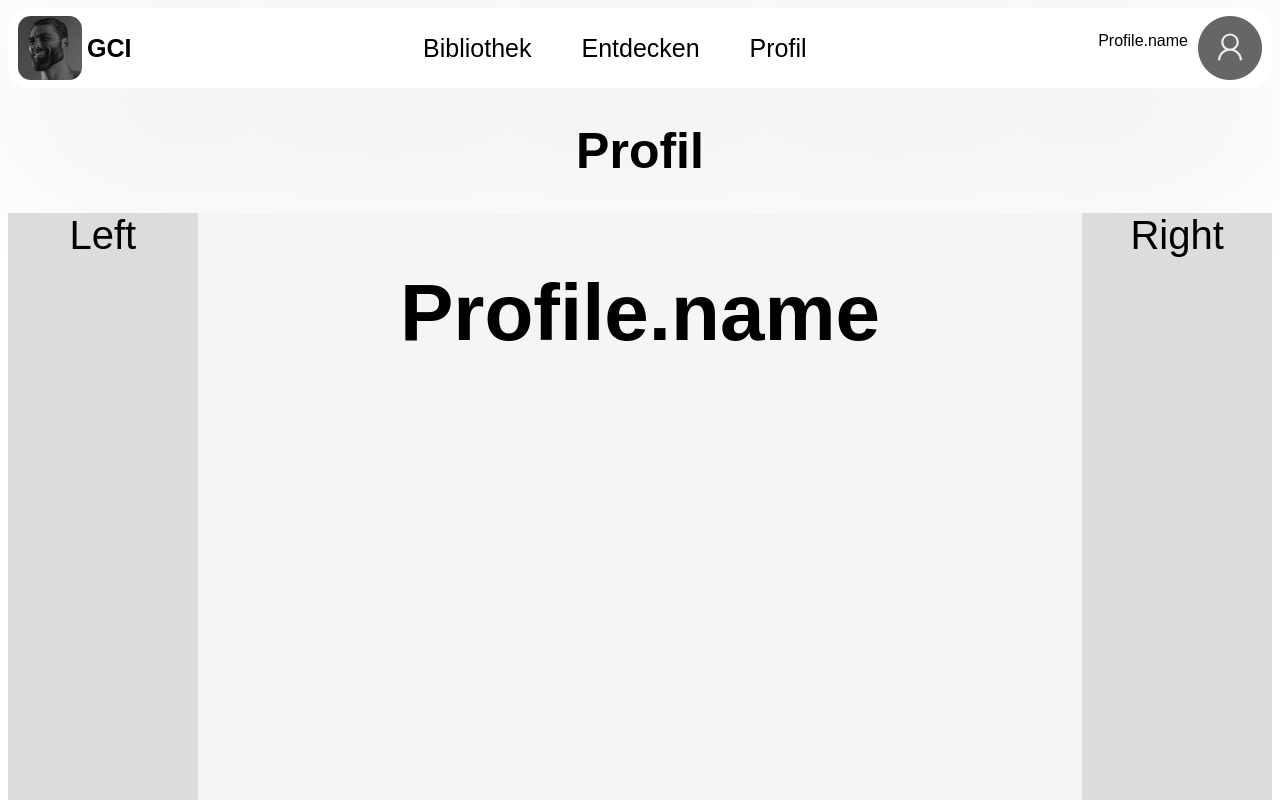
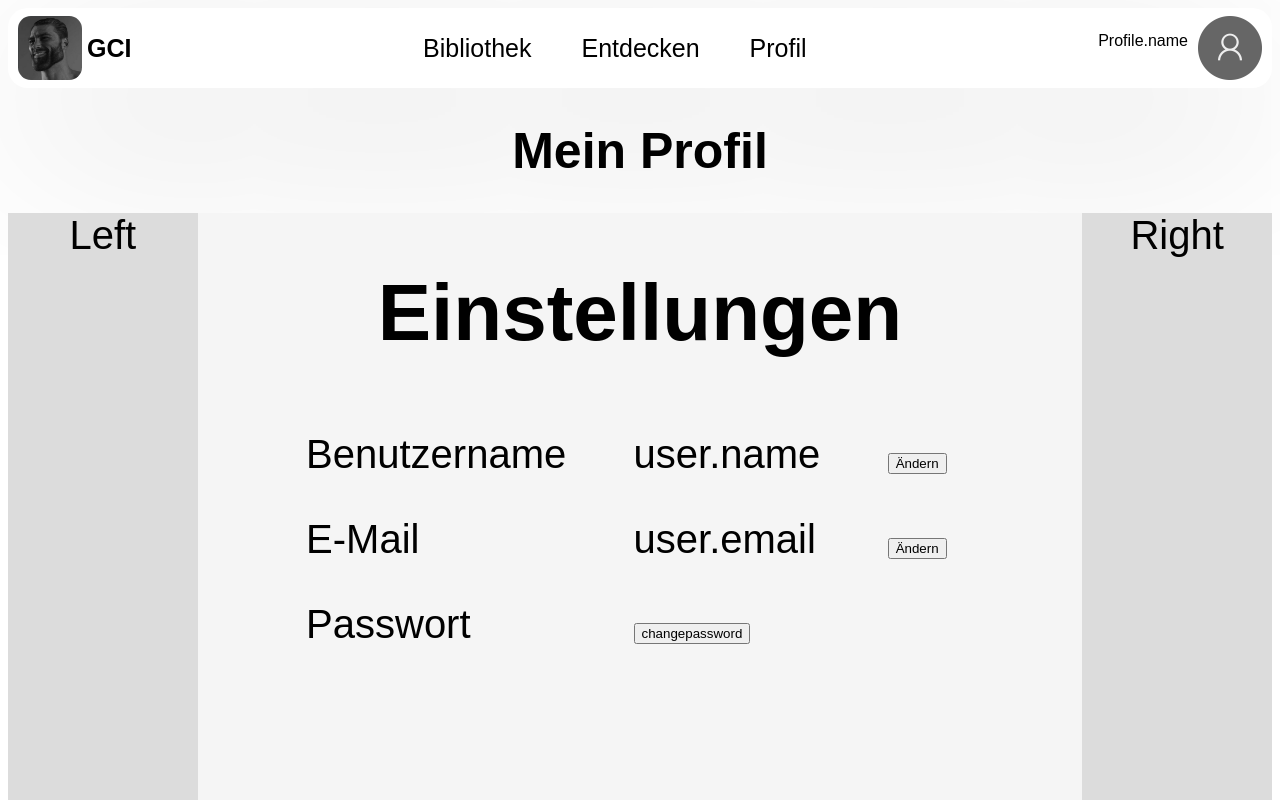
Before and after one commit to ArchdragonPeak/gc_industries, a Vue app in the folder frontend/: page /profile in a window 1280 px wide. Shown: the top 800 px of the page. Built offline with nearby package versions, Linux system fonts and the light colour scheme.

Commit message:
profile settings base added

```diff
--- a/frontend/src/views/GameView.vue
+++ b/frontend/src/views/GameView.vue
@@ -16,7 +16,7 @@
 
 </script>
 
-<style>
+<style scoped>
 body {
     overflow-y: scroll;
 }
--- a/frontend/src/views/LibraryView.vue
+++ b/frontend/src/views/LibraryView.vue
@@ -11,7 +11,7 @@ export default{
 }
 </script>
 
-<style>
+<style scoped>
 body {
     overflow-y: scroll;
 }
--- a/frontend/src/views/ProfileView.vue
+++ b/frontend/src/views/ProfileView.vue
@@ -1,13 +1,29 @@
 <template>
-    <h1 class="title">Profil</h1>
+    <h1 class="title">Mein Profil</h1>
     <div class="wrapper">
-        <div class="left">Left</div>
+        <div class="left">
+            Left
+        </div>
 
         <div class="main">
-            <h1> Profile.name</h1>
+            <h1> Einstellungen</h1>
+
+            <div class="grid-container">
+                <div class="grid-item">Benutzername</div>
+                <div class="grid-item">user.name</div>
+                <div class="grid-item"><button>Ändern</button></div>
+                <div class="grid-item">E-Mail</div>
+                <div class="grid-item">user.email</div>
+                <div class="grid-item"><button>Ändern</button></div>
+                <div class="grid-item">Passwort</div>
+                <div class="grid-item"><button>changepassword</button></div>
+                <div class="grid-item"></div>
+            </div>
         </div>
 
-        <div class="right">Right</div>
+        <div class="right">
+            Right
+        </div>
     </div>
 
 </template>
@@ -22,6 +38,16 @@ export default{
 </script>
 
 <style scoped>
+.grid-container {
+  display: grid;
+  grid-template-columns: auto auto auto;
+  padding: 0% 10% 0% 10%;
+}
+
+.grid-item {
+  padding: 20px;
+  text-align: left;
+}
 body {
     overflow-y: scroll;
 }
```
